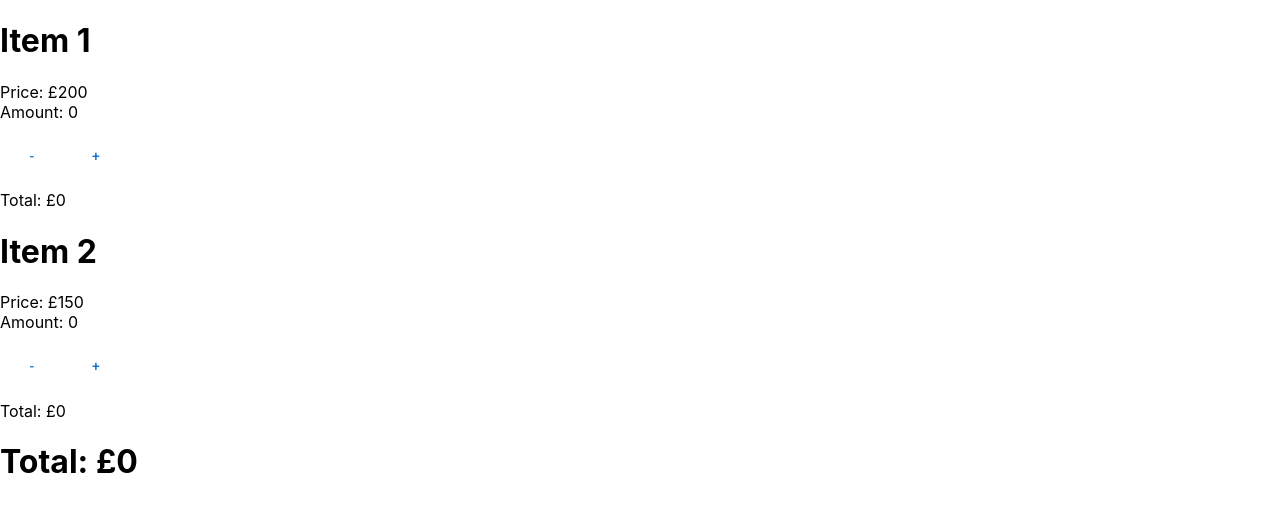
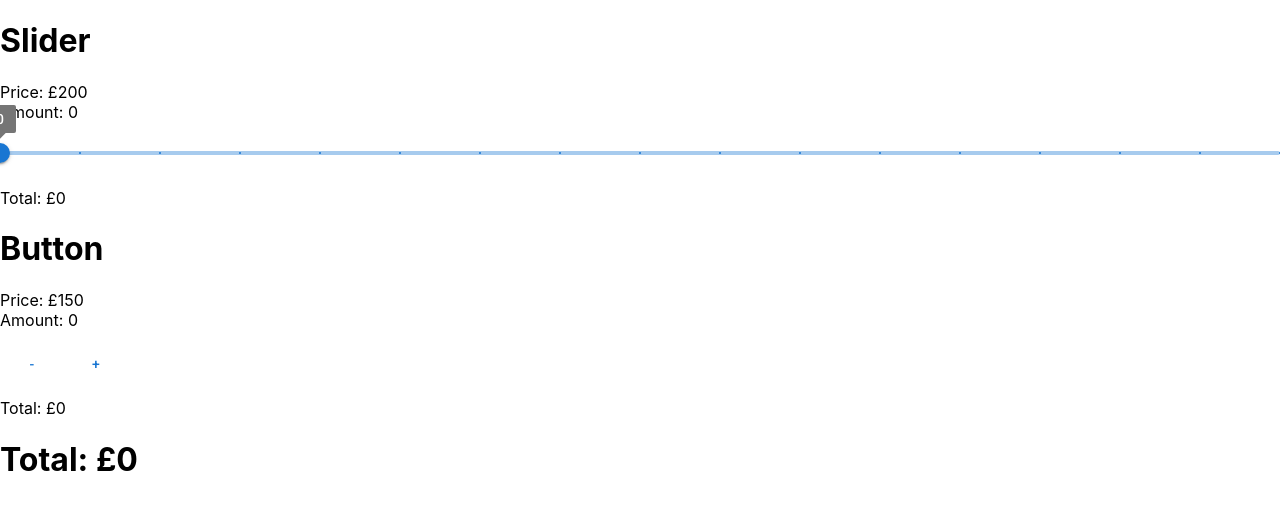
Before and after one commit to JakeFTW/item-calculator, a React (Create React App) app: page / in a window 1280 px wide. Shown: the top 512 px of the page. Built offline with nearby package versions, Linux system fonts and the light colour scheme.

Commit message:
Implemented some styling

```diff
--- a/src/webparts/components/Calculator.tsx
+++ b/src/webparts/components/Calculator.tsx
@@ -6,17 +6,19 @@ import { ItemRow } from "./ItemRow";
 const initialItems: Item[] = [
   {
     id: 0,
-    name: "Item 1",
+    name: "Slider",
     price: 200,
     amount: 0,
     total: 0,
+    style: "slider",
   },
   {
     id: 1,
-    name: "Item 2",
+    name: "Button",
     price: 150,
     amount: 0,
     total: 0,
+    style: "button",
   },
 ];
 
@@ -26,7 +28,7 @@ export default function Calculator() {
   const handleAmountDecrease = (index: number, amount: number) => {
     let min: number = 0;
     if (amount <= min) {
-      console.log("Already 0");
+      console.log("Already at min: 0");
     } else {
       let newAmount: number = amount - 1;
       handleUpdate(index, newAmount);
@@ -35,7 +37,7 @@ export default function Calculator() {
   const handleAmountIncrease = (index: number, amount: number) => {
     let max: number = 16;
     if (amount >= max) {
-      console.log("Already 16");
+      console.log("Already at max: 16");
     } else {
       let newAmount: number = amount + 1;
       handleUpdate(index, newAmount);
@@ -49,6 +51,7 @@ export default function Calculator() {
       price: items[index].price,
       amount: amount,
       total: amount * items[index].price,
+      style: items[index].style,
     };
     const newItems = [...items];
     newItems[index] = item;
--- a/src/webparts/components/ItemRow.tsx
+++ b/src/webparts/components/ItemRow.tsx
@@ -1,5 +1,6 @@
 import React from "react";
 import Button from "@mui/material/Button";
+import Slider from "@mui/material/Slider";
 
 interface Props {
   item: Item;
@@ -12,14 +13,39 @@ export const ItemRow: React.FC<Props> = ({
   handleAmountDecrease,
   handleAmountIncrease,
 }) => {
+  // style based on item style
+  let style: string = "";
+  if (item.style === "slider") {
+    style = "slider";
+  }
+  if (item.style === "button") {
+    style = "button";
+  }
+
   return (
     <div>
       <h1>{item.name}</h1>
       <p>
         Price: £{item.price} <br /> Amount: {item.amount}
       </p>
-      <Button onClick={handleAmountDecrease}>-</Button>
-      <Button onClick={handleAmountIncrease}>+</Button>
+      {style === "button" ? (
+        <div>
+          <Button onClick={handleAmountDecrease}>-</Button>
+          <Button onClick={handleAmountIncrease}>+</Button>
+        </div>
+      ) : null}
+      {style === "slider" ? (
+        <div>
+          <Slider
+            aria-label="Item amount"
+            defaultValue={0}
+            step={1}
+            max={16}
+            valueLabelDisplay="on"
+            marks
+          />
+        </div>
+      ) : null}
       <p>Total: £{item.total}</p>
     </div>
   );
--- a/src/webparts/loc/types.d.ts
+++ b/src/webparts/loc/types.d.ts
@@ -2,6 +2,7 @@ type Item = {
   id: number;
   name: string;
   price: number;
-  amount?: number;
-  total?: any;
+  amount: number;
+  total: any;
+  style?: string;
 };
```
Also changed, not shown: src/webparts/components/dist/Calculator.js (added), src/webparts/components/dist/ItemRow.js (added).
